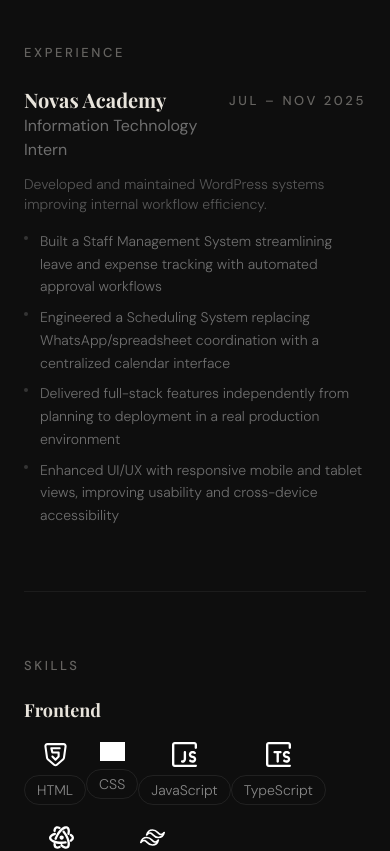
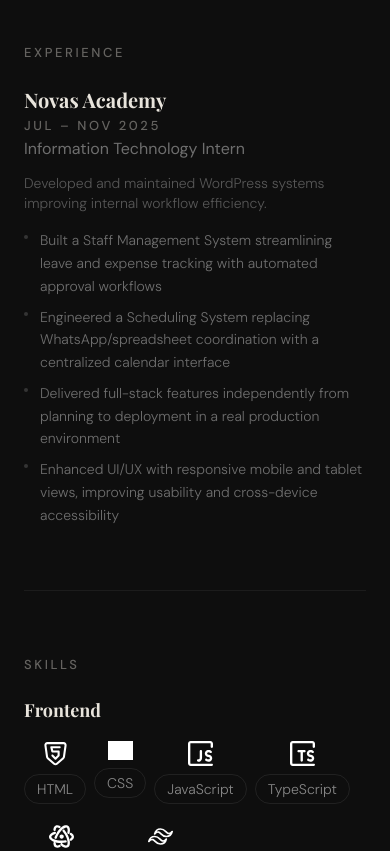
Before and after one commit to VictoSN/resume-website, a React (Vite) app: page / in a window 390 px wide. Shown: the part 1860-2711 px from the top of the page. Built offline with nearby package versions, Linux system fonts and the light colour scheme; grey boxes are pictures that could not be loaded.

Commit message:
forgot to update experience mobile as well

```diff
--- a/src/components/Education.tsx
+++ b/src/components/Education.tsx
@@ -32,7 +32,7 @@ function Education() {
             <div className="space-y-6">
                 {education.map((e) => (
                     <div key={e.school} className="flex flex-col gap-0">
-                        <div className="flex flex-col md:flex-row justify-between items-start">
+                        <div className="flex flex-col md:flex-row justify-between">
                             <p className="font-display text-xl font-semibold text-[#1a1a1a] dark:text-[#E8E4DC] leading-tight">
                                 {e.school}
                             </p>
--- a/src/components/Experience.tsx
+++ b/src/components/Experience.tsx
@@ -11,12 +11,12 @@ function Experience() {
             <p className="section-label mb-6">Experience</p>
 
             <div>
-                <div className="flex justify-between items-start mb-3">
-                    <div>
+                <div className="flex flex-col mb-3">
+                    <div className="flex flex-col md:flex-row justify-between">
                         <p className="font-display text-xl font-semibold text-[#1a1a1a] dark:text-[#E8E4DC] leading-tight">Novas Academy</p>
-                        <p className="text-base text-[#1a1a1a]/60 dark:text-white/40 mt-0.5">Information Technology Intern</p>
+                        <span className="section-label whitespace-nowrap mt-1">Jul – Nov 2025</span>
                     </div>
-                    <span className="section-label whitespace-nowrap mt-1">Jul – Nov 2025</span>
+                    <p className="text-base text-[#1a1a1a]/60 dark:text-white/40 mt-0.5">Information Technology Intern</p>
                 </div>
 
                 <p className="text-sm text-[#1a1a1a]/40 dark:text-white/30 mb-4 font-light">
--- a/src/components/Skill.tsx
+++ b/src/components/Skill.tsx
@@ -82,7 +82,7 @@ function Skill() {
                 {categories.map(({ label, items }) => (
                     <div key={label} className="space-y-5">
                         <p className="font-display text-lg font-semibold text-[#1a1a1a] dark:text-[#E8E4DC] leading-tight">{label}</p>
-                        <div className="flex flex-wrap gap-y-5 md:gap-2">
+                        <div className="flex flex-wrap gap-x-2 gap-y-5 md:gap-2">
                             {items.map((item) => (
                                 <div key={item.name} className="flex flex-col items-center space-y-2 ">
                                     <img src={item.icon} className="w-[25px] dark:invert brightness-0"/>
```
